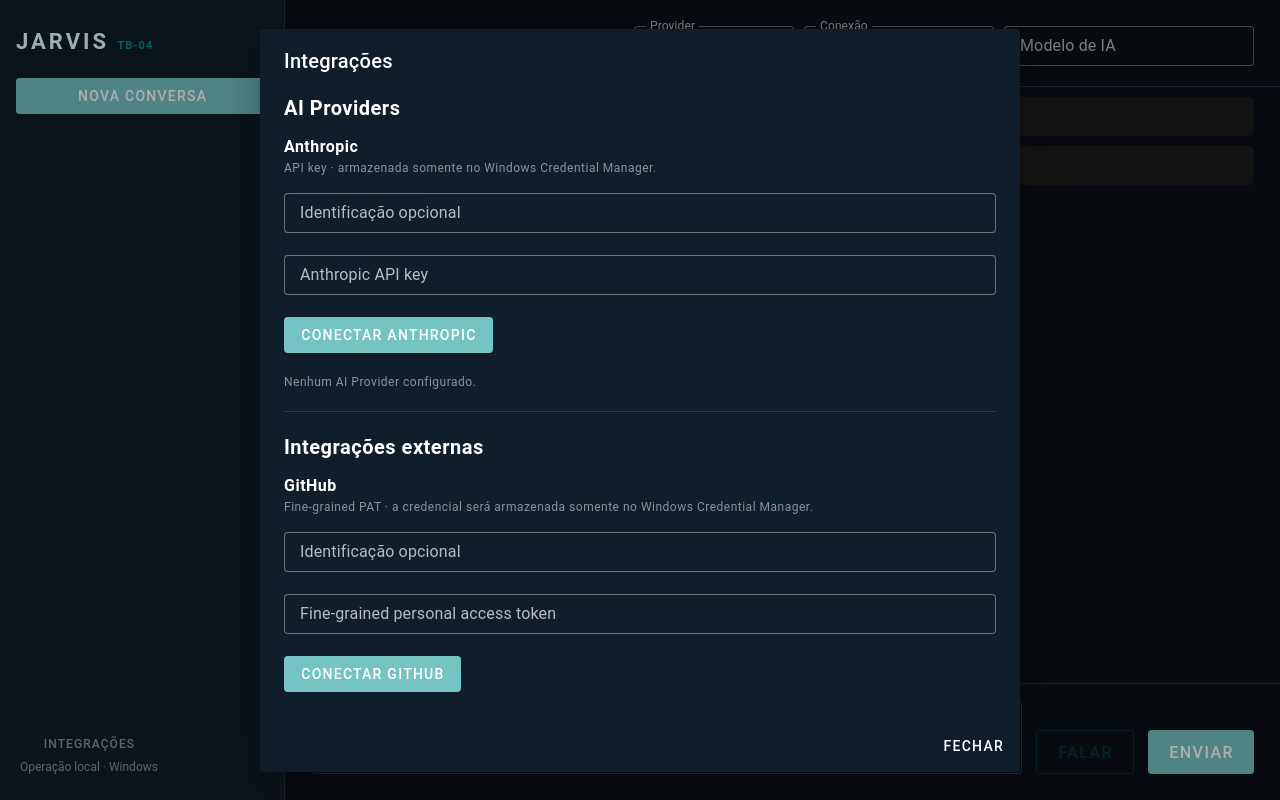
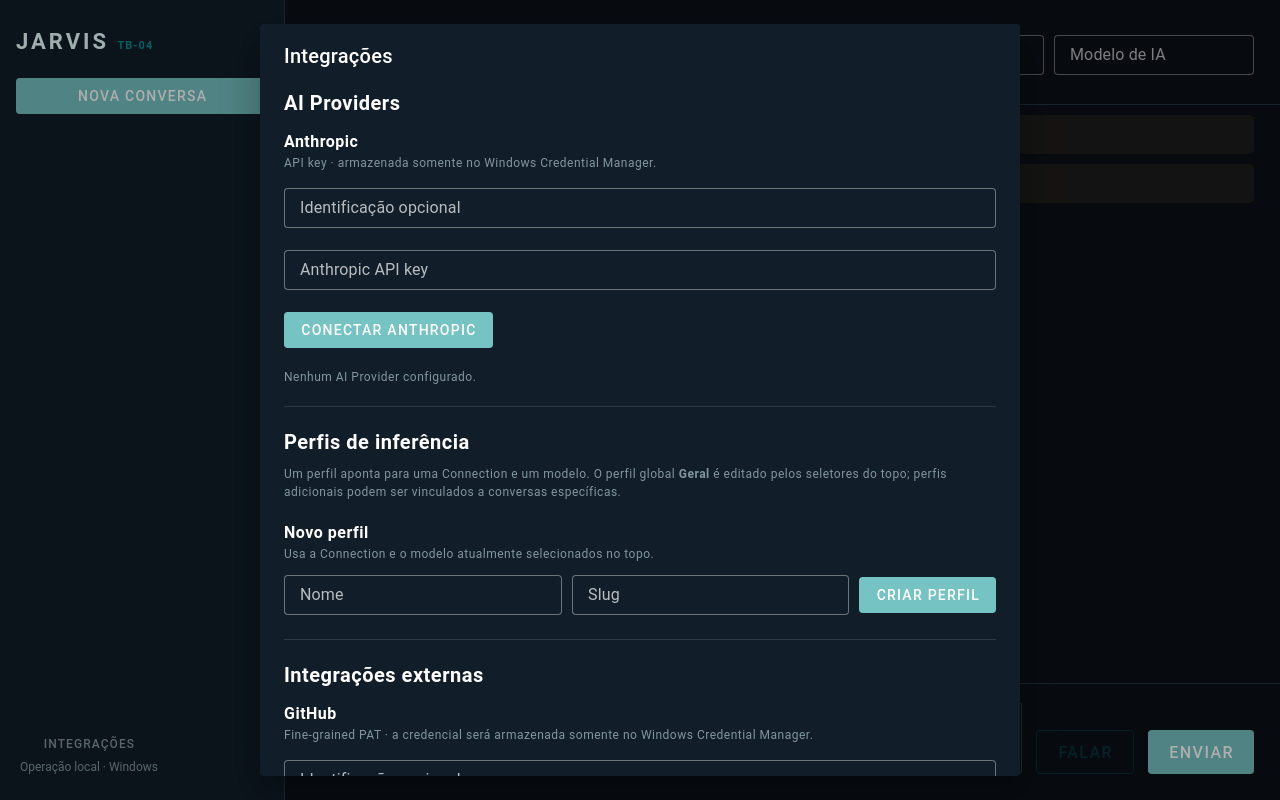
Before and after one commit to kallbuloso/sofias_jarvis, a Vue app in the folder frontend/: page / in a window 1280 px wide. Both pictures are taken after a click on the button "INTEGRAÇÕES". Built offline with nearby package versions, Linux system fonts and the light colour scheme.

Commit message:
ui(tb-04d): add inference profile and conversation binding controls

```diff
--- a/frontend/src/App.vue
+++ b/frontend/src/App.vue
@@ -43,6 +43,22 @@ const anthropicToken = ref('')
 const aiProvider = ref('openai')
 const aiConnectionId = ref('')
 const aiModelPreferences = ref({})
+const inferenceProfiles = ref([])
+const conversationProfileId = ref('')
+const resolvedInference = ref(null)
+const inferenceProfileBusy = ref(false)
+const profileName = ref('')
+const profileSlug = ref('')
+const profileCreateBusy = ref(false)
+const inferenceProfileItems = computed(() => [
+  { title: 'Herdar do perfil global', value: '' },
+  ...inferenceProfiles.value
+    .filter(item => item.enabled)
+    .map(item => ({
+      title: item.name + ' · ' + item.providerId + '/' + item.model,
+      value: item.id,
+    })),
+])
 const aiConnections = computed(() =>
   integrationConnections.value.filter(item =>
     item.provider_type === 'ai_inference' &&
@@ -130,6 +146,7 @@ async function openConversation(id, preserveNotices = false) {
       memoryNotice.value = ''
       knowledgeNotice.value = ''
     }
+    await refreshConversationInference(id)
     await scrollToBottom()
   }
 }
@@ -524,6 +541,86 @@ async function confirmMemoryMutation() {
   }
 }
 
+async function refreshInferenceProfiles() {
+  const result = await call('listInferenceProfiles')
+  if (!result.ok) throw new Error(result.error || 'profiles_unavailable')
+  inferenceProfiles.value = result.items || []
+}
+
+async function refreshConversationInference(conversationId) {
+  if (!conversationId) {
+    conversationProfileId.value = ''
+    resolvedInference.value = null
+    return
+  }
+  const result = await call('getConversationInference', conversationId)
+  if (!result.ok) {
+    conversationProfileId.value = ''
+    resolvedInference.value = null
+    throw new Error(result.error || 'inference_resolution_unavailable')
+  }
+  conversationProfileId.value = result.bindingProfileId || ''
+  resolvedInference.value = result.resolved || null
+}
+
+async function onConversationProfileChanged(profileId) {
+  conversationProfileId.value = profileId || ''
+  if (!selected.value || inferenceProfileBusy.value) return
+  inferenceProfileBusy.value = true
+  warning.value = ''
+  try {
+    const result = await call(
+      'setConversationInferenceProfile',
+      selected.value,
+      conversationProfileId.value,
+    )
+    if (!result.ok) {
+      warning.value = 'Não foi possível alterar o perfil da conversa: ' +
+        (result.error || 'unknown')
+      await refreshConversationInference(selected.value)
+      return
+    }
+    conversationProfileId.value = result.bindingProfileId || ''
+    resolvedInference.value = result.resolved || null
+  } catch {
+    warning.value = 'Falha ao alterar o perfil de inferência da conversa.'
+    await refreshConversationInference(selected.value).catch(() => {})
+  } finally {
+    inferenceProfileBusy.value = false
+  }
+}
+
+async function createInferenceProfile() {
+  if (profileCreateBusy.value || !profileName.value.trim() ||
+      !profileSlug.value.trim() || !aiConnectionId.value ||
+      !model.value.trim()) return
+  profileCreateBusy.value = true
+  warning.value = ''
+  try {
+    const result = await call(
+      'createInferenceProfile',
+      profileName.value.trim(),
+      profileSlug.value.trim(),
+      aiConnectionId.value,
+      model.value.trim(),
+    )
+    if (!result.ok) {
+      warning.value = 'Não foi possível criar o perfil: ' +
+        (result.error || 'unknown')
+      return
+    }
+    profileName.value = ''
+    profileSlug.value = ''
+    await refreshInferenceProfiles()
+    integrationNotice.value = 'Perfil de inferência criado: ' +
+      (result.profile?.name || 'novo perfil') + '.'
+  } catch {
+    warning.value = 'Falha ao criar o perfil de inferência.'
+  } finally {
+    profileCreateBusy.value = false
+  }
+}
+
 async function refreshIntegrations() {
   const [providers, connections] = await Promise.all([
     call('listIntegrationProviders'),
@@ -876,11 +973,14 @@ onMounted(async () => {
     aiConnectionId.value = initial.aiConnectionId || ''
     integrationConnections.value = initial.aiConnections || []
     aiModelPreferences.value = initial.aiModelPreferences || {}
+    await refreshInferenceProfiles()
     ready.value = true
     if (conversations.value.length) await openConversation(conversations.value[0].id)
     else {
       selected.value = ''
       messages.value = []
+      conversationProfileId.value = ''
+      resolvedInference.value = null
     }
   } catch {
     warning.value = 'Não foi possível inicializar a interface.'
@@ -924,8 +1024,22 @@ onMounted(async () => {
             <div>
               <div class="heading">Conversa</div>
               <div class="small-text">Core Python · AI Provider · SQLite</div>
+              <div v-if="resolvedInference" class="small-text inference-resolution">
+                Perfil: {{ resolvedInference.profile_slug }} ·
+                origem: {{ resolvedInference.selected_from }} ·
+                {{ resolvedInference.provider_id }}/{{ resolvedInference.model }}
+              </div>
             </div>
             <div class="ai-selector">
+              <v-select
+                v-model="conversationProfileId"
+                :items="inferenceProfileItems"
+                label="Perfil da conversa"
+                variant="outlined"
+                density="compact"
+                hide-details
+                :disabled="busy || inferenceProfileBusy || !selected"
+                @update:model-value="onConversationProfileChanged"/>
               <v-select
                 v-model="aiProvider"
                 :items="aiProviderItems"
@@ -1105,6 +1219,42 @@ onMounted(async () => {
               </div>
             </v-card-text>
           </v-card>
+
+          <v-divider class="my-5"/>
+
+          <div class="heading mb-2">Perfis de inferência</div>
+          <div class="small-text mb-3">
+            Um perfil aponta para uma Connection e um modelo. O perfil global
+            <strong>Geral</strong> é editado pelos seletores do topo; perfis
+            adicionais podem ser vinculados a conversas específicas.
+          </div>
+          <v-card v-for="profile in inferenceProfiles" :key="profile.id"
+            variant="outlined" class="mb-2">
+            <v-card-text>
+              <strong>{{ profile.name }}</strong>
+              <div class="small-text">
+                {{ profile.slug }} · {{ profile.providerId }}/{{ profile.model }}
+                <span v-if="profile.slug === 'general'"> · global</span>
+              </div>
+            </v-card-text>
+          </v-card>
+          <div class="integration-section mt-4">
+            <strong>Novo perfil</strong>
+            <div class="small-text">
+              Usa a Connection e o modelo atualmente selecionados no topo.
+            </div>
+            <div class="profile-create-grid mt-3">
+              <v-text-field v-model="profileName" label="Nome"
+                variant="outlined" density="compact" hide-details/>
+              <v-text-field v-model="profileSlug" label="Slug"
+                placeholder="coding-deep"
+                variant="outlined" density="compact" hide-details/>
+              <v-btn color="primary" :loading="profileCreateBusy"
+                :disabled="profileCreateBusy || !profileName.trim() ||
+                  !profileSlug.trim() || !aiConnectionId || !model.trim()"
+                @click="createInferenceProfile">Criar perfil</v-btn>
+            </div>
+          </div>
 
           <v-divider class="my-5"/>
 
@@ -1301,7 +1451,11 @@ html, body, #app { height: 100%; margin: 0; }
 .composer { display: flex; align-items: end; gap: 14px; padding: 18px 26px 26px;
   border-top: 1px solid #243441; }
 .composer .v-input { flex: 1; }
-.ai-selector { display: grid; grid-template-columns: 160px 190px minmax(220px, 1fr); gap: 10px; min-width: 620px; }
+.ai-selector { display: grid; grid-template-columns: 210px 145px 175px minmax(190px, 1fr);
+  gap: 10px; min-width: 760px; }
+.inference-resolution { margin-top: 4px; color: #79b9b5; }
+.profile-create-grid { display: grid; grid-template-columns: 1fr 1fr auto; gap: 10px;
+  align-items: center; }
 .integration-section { padding: 4px 0; }
 .integration-row { display: flex; gap: 20px; justify-content: space-between; align-items: flex-start; }
 .integration-actions { display: flex; flex-wrap: wrap; justify-content: flex-end; gap: 4px; }
```
